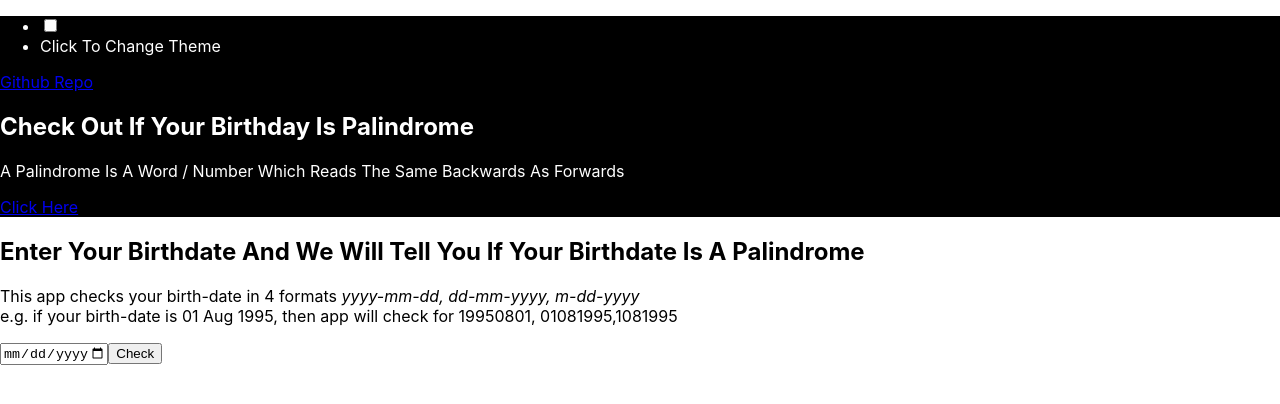
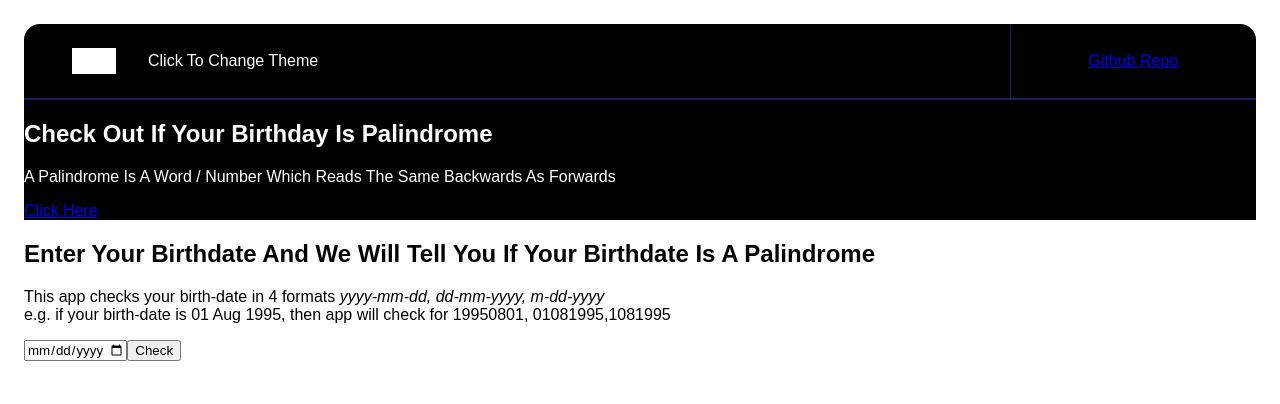
Before and after one commit to Ananyamadhu08/palindrome-birthday, a React (Create React App) app in the folder palindrome-birthday/: page / in a window 1280 px wide. Shown: the top 404 px of the page. Built offline with nearby package versions, Linux system fonts and the light colour scheme.

Commit message:
style update

```diff
--- a/palindrome-birthday/src/index.css
+++ b/palindrome-birthday/src/index.css
@@ -1,13 +1,97 @@
+:root {
+  --dark-color: #0f044c;
+  --faint-color: #141e61;
+  --emcolor: #787a91;
+}
+
+* {
+  font-family: "Poppins", sans-serif;
+  box-sizing: border-box;
+}
+
 body {
-  margin: 0;
-  font-family: -apple-system, BlinkMacSystemFont, 'Segoe UI', 'Roboto', 'Oxygen',
-    'Ubuntu', 'Cantarell', 'Fira Sans', 'Droid Sans', 'Helvetica Neue',
-    sans-serif;
-  -webkit-font-smoothing: antialiased;
-  -moz-osx-font-smoothing: grayscale;
+  margin: 1.5rem;
 }
 
 code {
-  font-family: source-code-pro, Menlo, Monaco, Consolas, 'Courier New',
+  font-family: source-code-pro, Menlo, Monaco, Consolas, "Courier New",
     monospace;
 }
+
+html {
+  scroll-behavior: smooth;
+}
+
+.App {
+  width: 100%;
+  min-height: 100vh;
+}
+
+/* header ==> ul ===> Navigation */
+
+ul.list {
+  list-style: none;
+  display: flex;
+  flex-wrap: wrap;
+  align-items: center;
+  justify-content: left;
+  align-items: center;
+  margin-block-start: 0rem;
+  margin-block-end: 0rem;
+  padding-inline-start: 0px;
+}
+
+.list li {
+  padding: 1.5rem 0 1.5rem 2rem;
+}
+
+header {
+  border-top-right-radius: 1rem;
+  border-top-left-radius: 1rem;
+}
+
+.Nav {
+  display: flex;
+  flex-wrap: wrap;
+  border-bottom: 2px solid var(--faint-color);
+  min-height: 58px;
+}
+
+.leftCorner {
+  width: 80%;
+  padding-left: 1rem;
+}
+
+.RightCorner {
+  width: 20%;
+  display: flex;
+  justify-content: center;
+  align-items: center;
+  padding: 1.5rem 1rem;
+  border-left: 1px solid var(--faint-color);
+}
+
+/* toggle button */
+.switch {
+  position: relative;
+  height: 26px;
+  width: 44px;
+  display: block;
+  background-color: white;
+  cursor: pointer;
+}
+
+.switch input {
+  height: 0;
+  width: 0;
+  margin: 0;
+  opacity: 0;
+}
+
+switch .slider {
+  position: absolute;
+  top: 0;
+  left: 9px;
+  height: 26px;
+  width: 26px;
+}
```
